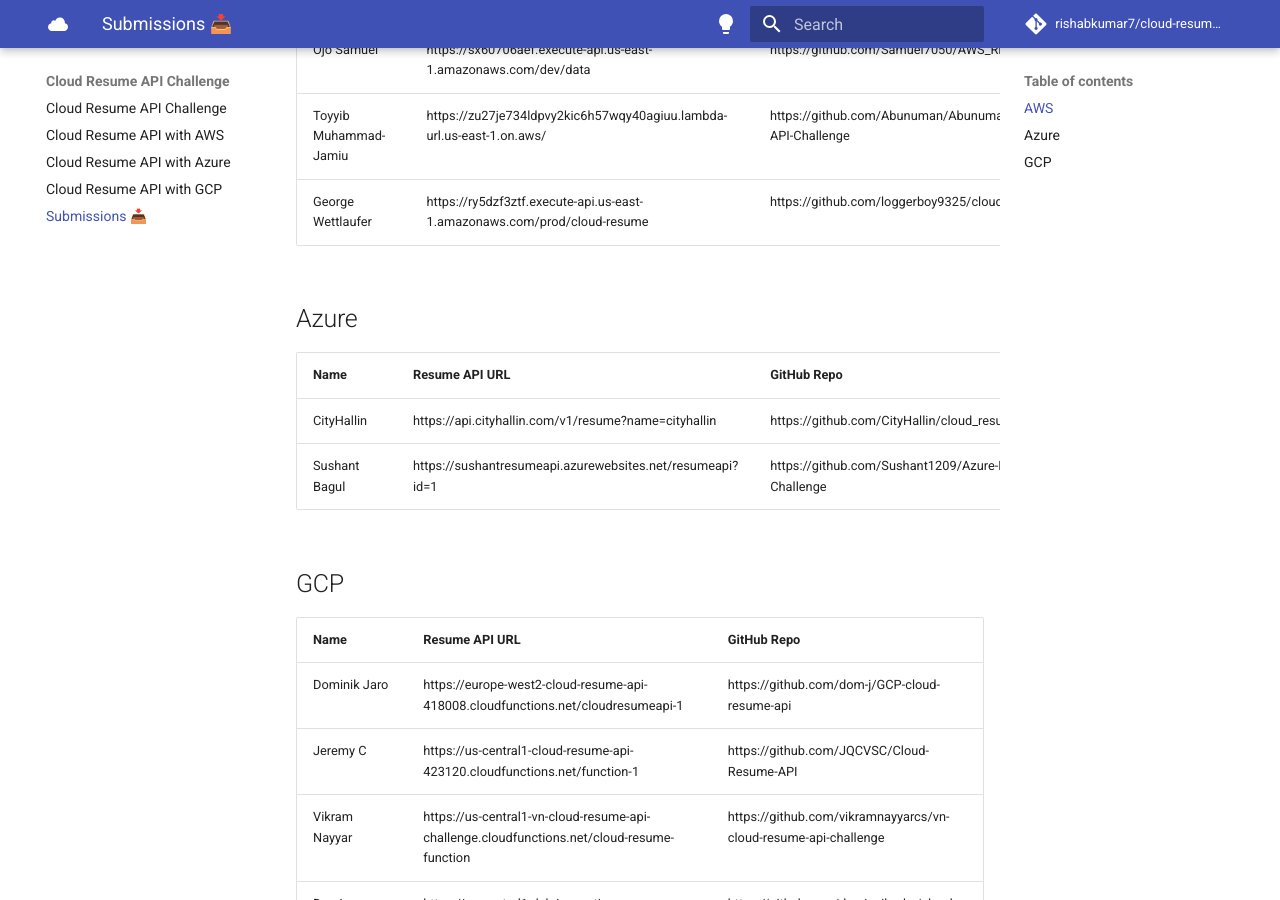
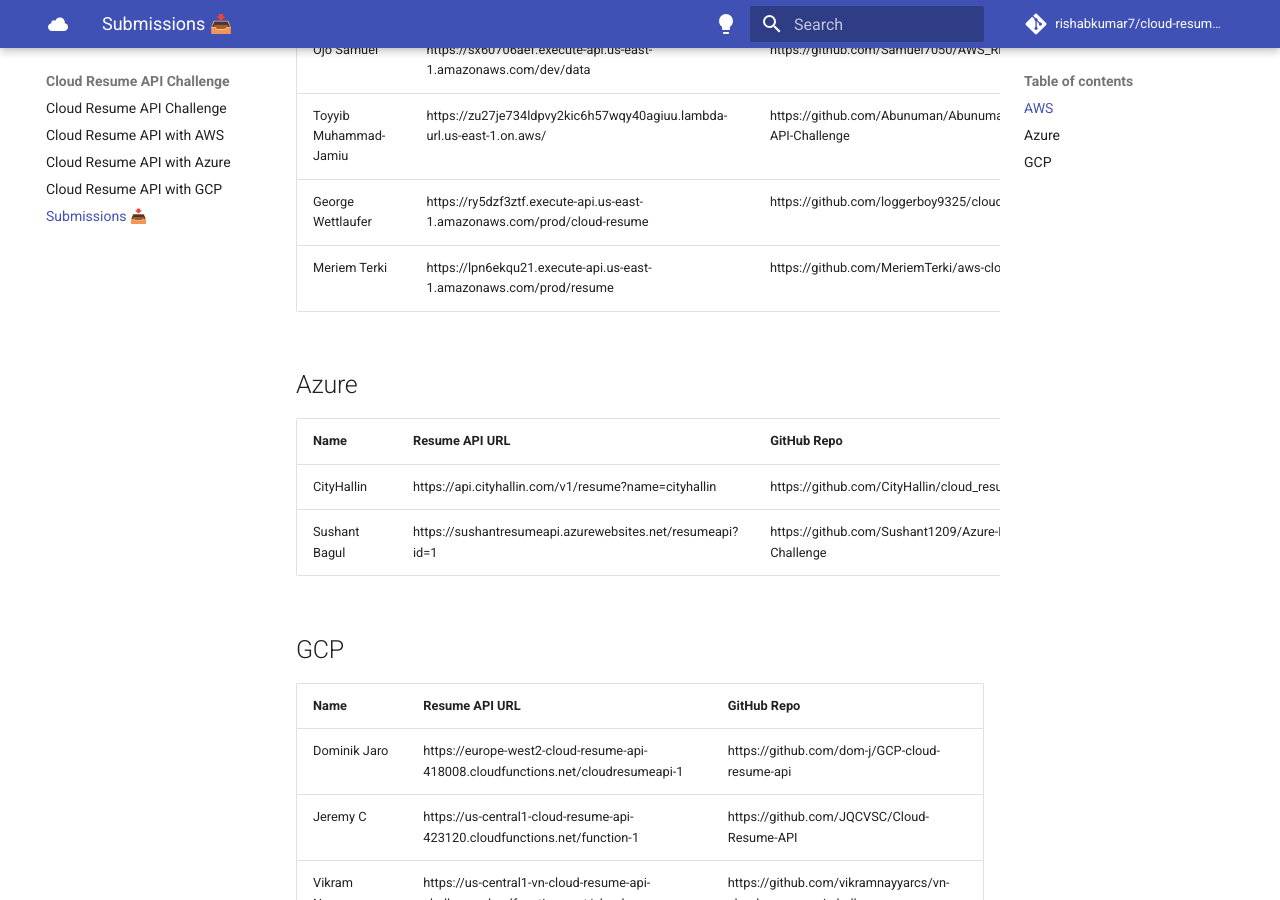
Before and after one commit to rishabkumar7/cloud-resume-api, an MkDocs documentation site: the page built from docs/submissions.md, in a window 1280 px wide and 900 px high, scrolled down 929 px. Built offline with MkDocs 1.6.1 and Material for MkDocs 9.7.7, drawn with Linux system fonts in a browser that asks for light colours; comment, search, counter and statistics services are not loaded.

Commit message:
Meriem Terki submission

```diff
--- a/docs/submissions.md
+++ b/docs/submissions.md
@@ -4,34 +4,35 @@
 
 ## AWS
 
-| Name         | Resume API URL | GitHub Repo |
-| ------------ | -------------- | ----------- |
-| Rishab Kumar | https://zw2tkpprcyswk7hm7nqrmugqli0krcrq.lambda-url.ca-central-1.on.aws/  | https://github.com/rishabkumar7/aws-resume-api |
-| Wenjie Poh   | https://l89f8hvu03.execute-api.ap-southeast-1.amazonaws.com/prod/serverless-api-gw | https://github.com/pohwj/aws-resume-api-terraform |
-| Tomiwa Aribisala   | https://b741ozvtoc.execute-api.eu-north-1.amazonaws.com/resumeApi/resume_data | https://github.com/TomiwaAribisala-git/cloud-resume-api |
-| Lasantha Sanjeewa Silva | https://2eap5vzdl2wcackr6kbgq7znem0faboq.lambda-url.us-east-2.on.aws/ | https://github.com/sanju2/Resume-Rest-API |
-| Jaivir Singh Baweja | https://6d7glxgbel2lb6nfht7p6zppsm0gikwg.lambda-url.us-east-1.on.aws/ | https://github.com/jv199768/cloud-resume-api |
-| Hein Htet Win | https://iz15tg1yjg.execute-api.ap-southeast-1.amazonaws.com/Prod/ | https://github.com/heinhtetwin/cloud-resume-challenge |
-| Suryendu Bhattacharyya | https://ozdzf07h9c.execute-api.eu-central-1.amazonaws.com/prod/resume | https://github.com/SuryenduB/Cloud_Resume_JSON |
-| Rohit S | https://6gbptkzmz3.execute-api.us-east-1.amazonaws.com/resume | https://github.com/rohit1101/Cloud-Resume-Api- |
-| Meghana Sai Vattikuti | https://alo9hsw5e2.execute-api.us-east-1.amazonaws.com/prod/resume?id=1 | https://github.com/meghanasaivattikuti/cloud-api
-| Ojo Samuel | https://sx60706aef.execute-api.us-east-1.amazonaws.com/dev/data | https://github.com/Samuel7050/AWS_RESUME_CHALLENGE.git |
-| Toyyib Muhammad-Jamiu | https://zu27je734ldpvy2kic6h57wqy40agiuu.lambda-url.us-east-1.on.aws/  | https://github.com/Abunuman/Abunuman-AWS-Cloud-Resume-API-Challenge |
-| George Wettlaufer | https://ry5dzf3ztf.execute-api.us-east-1.amazonaws.com/prod/cloud-resume | https://github.com/loggerboy9325/cloud-resume-api |
+| Name                    | Resume API URL                                                                     | GitHub Repo                                                         |
+| ----------------------- | ---------------------------------------------------------------------------------- | ------------------------------------------------------------------- |
+| Rishab Kumar            | https://zw2tkpprcyswk7hm7nqrmugqli0krcrq.lambda-url.ca-central-1.on.aws/           | https://github.com/rishabkumar7/aws-resume-api                      |
+| Wenjie Poh              | https://l89f8hvu03.execute-api.ap-southeast-1.amazonaws.com/prod/serverless-api-gw | https://github.com/pohwj/aws-resume-api-terraform                   |
+| Tomiwa Aribisala        | https://b741ozvtoc.execute-api.eu-north-1.amazonaws.com/resumeApi/resume_data      | https://github.com/TomiwaAribisala-git/cloud-resume-api             |
+| Lasantha Sanjeewa Silva | https://2eap5vzdl2wcackr6kbgq7znem0faboq.lambda-url.us-east-2.on.aws/              | https://github.com/sanju2/Resume-Rest-API                           |
+| Jaivir Singh Baweja     | https://6d7glxgbel2lb6nfht7p6zppsm0gikwg.lambda-url.us-east-1.on.aws/              | https://github.com/jv199768/cloud-resume-api                        |
+| Hein Htet Win           | https://iz15tg1yjg.execute-api.ap-southeast-1.amazonaws.com/Prod/                  | https://github.com/heinhtetwin/cloud-resume-challenge               |
+| Suryendu Bhattacharyya  | https://ozdzf07h9c.execute-api.eu-central-1.amazonaws.com/prod/resume              | https://github.com/SuryenduB/Cloud_Resume_JSON                      |
+| Rohit S                 | https://6gbptkzmz3.execute-api.us-east-1.amazonaws.com/resume                      | https://github.com/rohit1101/Cloud-Resume-Api-                      |
+| Meghana Sai Vattikuti   | https://alo9hsw5e2.execute-api.us-east-1.amazonaws.com/prod/resume?id=1            | https://github.com/meghanasaivattikuti/cloud-api                    |
+| Ojo Samuel              | https://sx60706aef.execute-api.us-east-1.amazonaws.com/dev/data                    | https://github.com/Samuel7050/AWS_RESUME_CHALLENGE.git              |
+| Toyyib Muhammad-Jamiu   | https://zu27je734ldpvy2kic6h57wqy40agiuu.lambda-url.us-east-1.on.aws/              | https://github.com/Abunuman/Abunuman-AWS-Cloud-Resume-API-Challenge |
+| George Wettlaufer       | https://ry5dzf3ztf.execute-api.us-east-1.amazonaws.com/prod/cloud-resume           | https://github.com/loggerboy9325/cloud-resume-api                   |
+| Meriem Terki            | https://lpn6ekqu21.execute-api.us-east-1.amazonaws.com/prod/resume                 | https://github.com/MeriemTerki/aws-cloud-resume-api                 |
 
 ## Azure
 
-| Name         | Resume API URL | GitHub Repo |
-| ------------ | -------------- | ----------- |
-| CityHallin | https://api.cityhallin.com/v1/resume?name=cityhallin | https://github.com/CityHallin/cloud_resume_api_challenge |
+| Name          | Resume API URL                                            | GitHub Repo                                               |
+| ------------- | --------------------------------------------------------- | --------------------------------------------------------- |
+| CityHallin    | https://api.cityhallin.com/v1/resume?name=cityhallin      | https://github.com/CityHallin/cloud_resume_api_challenge  |
 | Sushant Bagul | https://sushantresumeapi.azurewebsites.net/resumeapi?id=1 | https://github.com/Sushant1209/Azure-Resume-API-Challenge |
 
 ## GCP
 
-| Name         | Resume API URL | GitHub Repo |
-| ------------ | -------------- | ----------- |
-| Dominik Jaro | https://europe-west2-cloud-resume-api-418008.cloudfunctions.net/cloudresumeapi-1  | https://github.com/dom-j/GCP-cloud-resume-api  |
-| Jeremy C | https://us-central1-cloud-resume-api-423120.cloudfunctions.net/function-1  | https://github.com/JQCVSC/Cloud-Resume-API  |
-| Vikram Nayyar | https://us-central1-vn-cloud-resume-api-challenge.cloudfunctions.net/cloud-resume-function | https://github.com/vikramnayyarcs/vn-cloud-resume-api-challenge |
-| Damien Burks | https://us-central1-dsb-innovation-hub.cloudfunctions.net/cloud-resume-api | https://github.com/damienjburks/cloud-resume-challenge |
-| Godson Chinonyerem | https://europe-west2-my-site-1473725610848.cloudfunctions.net/cloud-resume | https://github.com/nielvid/cloud-resume-challenge |
+| Name               | Resume API URL                                                                             | GitHub Repo                                                     |
+| ------------------ | ------------------------------------------------------------------------------------------ | --------------------------------------------------------------- |
+| Dominik Jaro       | https://europe-west2-cloud-resume-api-418008.cloudfunctions.net/cloudresumeapi-1           | https://github.com/dom-j/GCP-cloud-resume-api                   |
+| Jeremy C           | https://us-central1-cloud-resume-api-423120.cloudfunctions.net/function-1                  | https://github.com/JQCVSC/Cloud-Resume-API                      |
+| Vikram Nayyar      | https://us-central1-vn-cloud-resume-api-challenge.cloudfunctions.net/cloud-resume-function | https://github.com/vikramnayyarcs/vn-cloud-resume-api-challenge |
+| Damien Burks       | https://us-central1-dsb-innovation-hub.cloudfunctions.net/cloud-resume-api                 | https://github.com/damienjburks/cloud-resume-challenge          |
+| Godson Chinonyerem | https://europe-west2-my-site-1473725610848.cloudfunctions.net/cloud-resume                 | https://github.com/nielvid/cloud-resume-challenge               |
```
